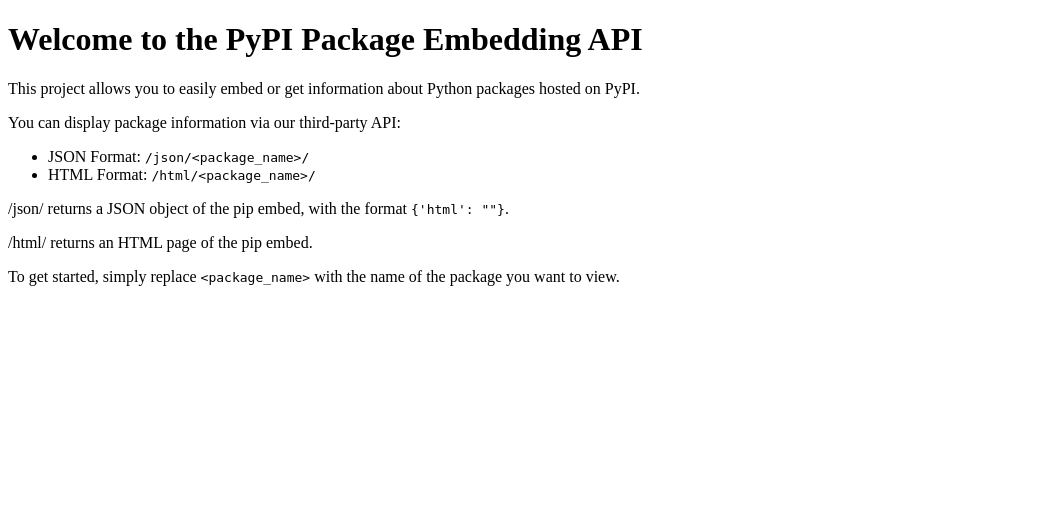
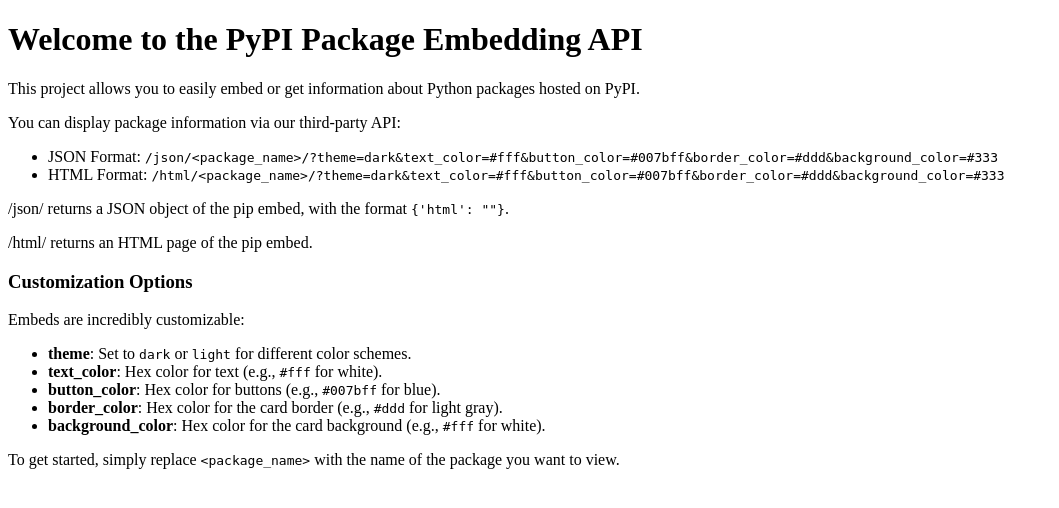
Before and after one commit to bboonstra/pipembeds, a Django app: page / in a window 1280 px wide. Shown: the top 508 px of the page, without its empty margins (0-1059 px from the left). Run offline with Django 5.2, Linux system fonts and the light colour scheme.

Commit message:
Add customization options

```diff
--- a/api/templates/api/index.html
+++ b/api/templates/api/index.html
@@ -14,13 +14,23 @@
         <p>This project allows you to easily embed or get information about Python packages hosted on PyPI.</p>
         <p>You can display package information via our third-party API:</p>
         <ul>
-            <li>JSON Format: <code>/json/&lt;package_name&gt;/</code></li>
-            <li>HTML Format: <code>/html/&lt;package_name&gt;/</code></li>
+            <li>JSON Format: <code>/json/&lt;package_name&gt;/?theme=dark&text_color=#fff&button_color=#007bff&border_color=#ddd&background_color=#333</code></li>
+            <li>HTML Format: <code>/html/&lt;package_name&gt;/?theme=dark&text_color=#fff&button_color=#007bff&border_color=#ddd&background_color=#333</code></li>
         </ul>
 
         <p>/json/ returns a JSON object of the pip embed, with the format <code>{&#39;html&#39;: &quot;&quot;}</code>.</p>
         <p>/html/ returns an HTML page of the pip embed.</p>
 
+        <h3>Customization Options</h3>
+        <p>Embeds are incredibly customizable:</p>
+        <ul>
+            <li><strong>theme</strong>: Set to <code>dark</code> or <code>light</code> for different color schemes.</li>
+            <li><strong>text_color</strong>: Hex color for text (e.g., <code>#fff</code> for white).</li>
+            <li><strong>button_color</strong>: Hex color for buttons (e.g., <code>#007bff</code> for blue).</li>
+            <li><strong>border_color</strong>: Hex color for the card border (e.g., <code>#ddd</code> for light gray).</li>
+            <li><strong>background_color</strong>: Hex color for the card background (e.g., <code>#fff</code> for white).</li>
+        </ul>
+
         <p>To get started, simply replace <code>&lt;package_name&gt;</code> with the name of the package you want to view.</p>
     </div>
 </body>
--- a/api/views.py
+++ b/api/views.py
@@ -4,17 +4,10 @@
 from django.shortcuts import render
 from django.urls import reverse
 
-def index(request):
+def fetch_package_info(name):
     """
-    Renders the index page that provides an overview of the project
-    and how to use the API to access package information.
-    """
-    return render(request, 'api/index.html')
-
-def get_json(request, name):
-    """
-    Fetches package information from PyPI and returns rendered HTML
-    in JSON format.
+    Fetches package information from PyPI.
+    Returns the package data if found; otherwise, returns a default data dictionary.
     """
     default_data = {
         "name": "Package Not Found",
@@ -28,33 +21,54 @@
     try:
         response = requests.get(url)
         response.raise_for_status()  # Raise an error for bad responses
-    except requests.exceptions.RequestException as _e:
-        # Handle request errors, return 404 status
-        formatted_html = render_to_string('api/card.html', {'info': default_data})
-        return JsonResponse({'html': formatted_html}, status=404)
+        return response.json().get('info', default_data)
+    except requests.exceptions.RequestException:
+        return default_data
 
-    data = response.json()
-    formatted_html = render_to_string('api/card.html', {'info': data['info']})
-    return JsonResponse({'html': formatted_html}, status=200)
+def render_card_response(request, name):
+    """
+    Fetches package information and returns rendered HTML based on the request type.
+    """
+    package_info = fetch_package_info(name)
+    theme = request.GET.get('theme', 'light')  # Default theme to 'light'
+    text_color = request.GET.get('text_color', '#000')  # Default text color
+    button_color = request.GET.get('button_color', '#007bff')  # Default button color
+    border_color = request.GET.get('border_color', '#ddd')  # Default border color
+    background_color = request.GET.get('background_color', '#fff')  # Default background color
+
+    # Prepare the context for rendering
+    context = {
+        'info': package_info,
+        'theme': theme,
+        'text_color': text_color,
+        'button_color': button_color,
+        'border_color': border_color,
+        'background_color': background_color,
+    }
+
+    if request.content_type == 'application/json':
+        # Render to string for JSON response
+        formatted_html = render_to_string('api/card.html', context)
+        return JsonResponse({'html': formatted_html}, status=200 if package_info['name'] != "Package Not Found" else 404)
+    else:
+        # Render the HTML page
+        return render(request, 'api/card.html', context)
+
+def index(request):
+    """
+    Renders the index page that provides an overview of the project
+    and how to use the API to access package information.
+    """
+    return render(request, 'api/index.html')
+
+def get_json(request, name):
+    """
+    Handles requests for JSON responses.
+    """
+    return render_card_response(request, name)
 
 def get_html(request, name):
     """
-    Fetches package information from PyPI and returns the rendered HTML page.
+    Handles requests for HTML responses.
     """
-    default_data = {
-        "name": "Package Not Found",
-        "version": "",
-        "summary": f"The package '{name}' is not a valid PyPi package.",
-        "author": "sorry!",
-        "release_url": reverse('index'),
-    }
-
-    url = f'https://pypi.org/pypi/{name}/json'
-    try:
-        response = requests.get(url)
-        response.raise_for_status()  # Raise an error for bad responses
-    except requests.exceptions.RequestException:
-        return render(request, 'api/card.html', {'info': default_data}, status=404)
-
-    data = response.json()
-    return render(request, 'api/card.html', {'info': data['info']})
+    return render_card_response(request, name)
```
Also changed, not shown: api/templates/api/card.html (+11 -3 lines), README.md.
